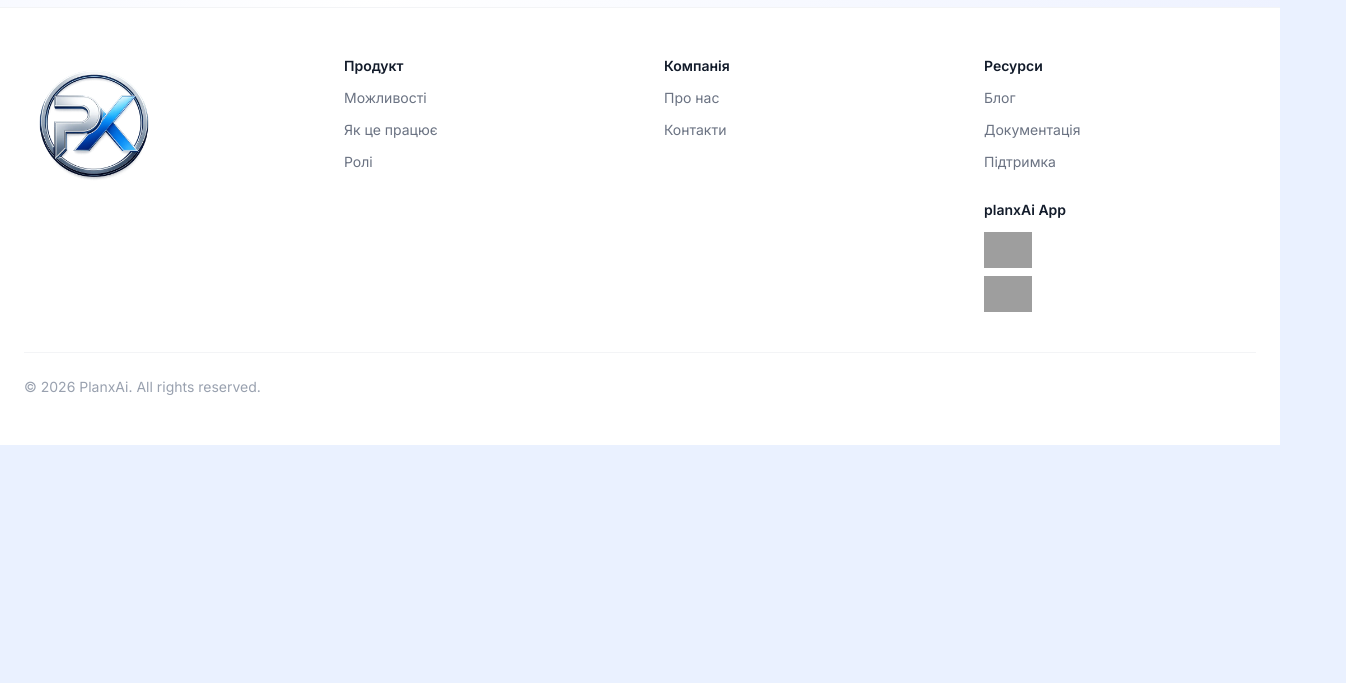
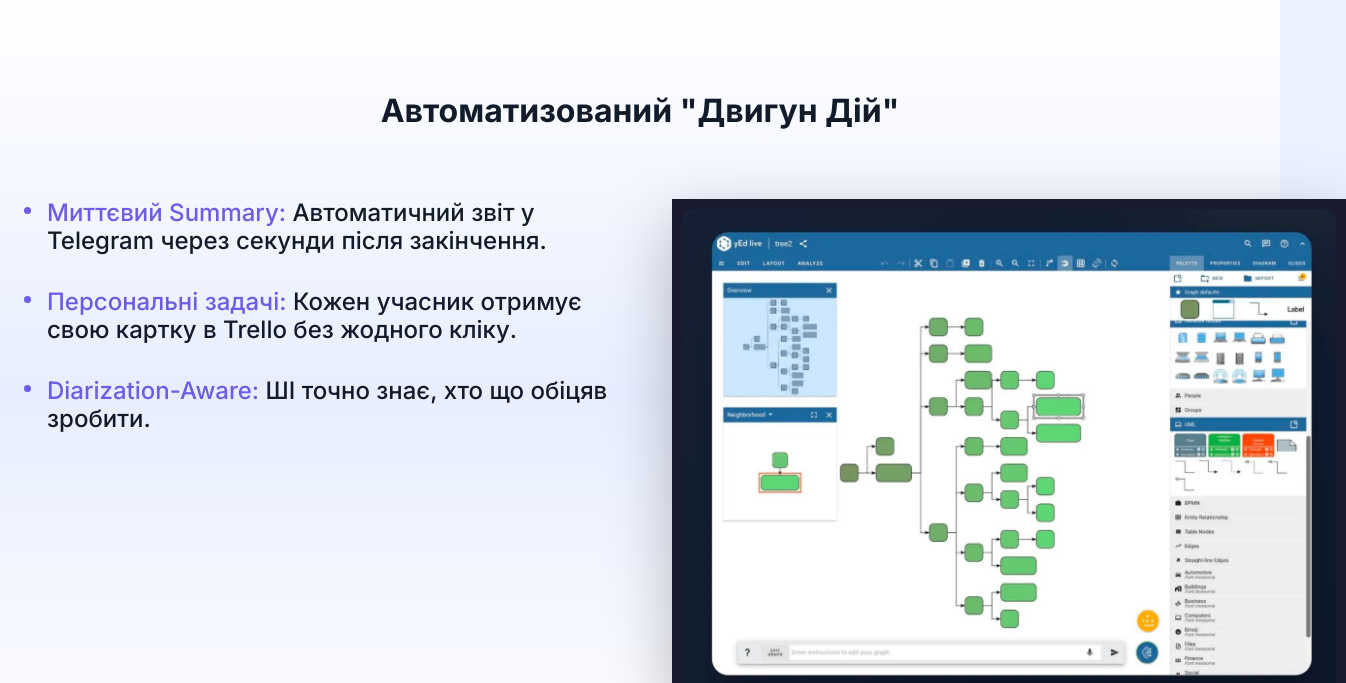
Before and after one commit to Ded-Goit/plan_xai, a Next.js app: page /ai-meeting in a window 1280 px wide. Shown: the part 1217-1900 px from the top of the page, 1346 px wide, since content can reach past the window. Before the commit the page ends 1662 px from the top, so only its background shows below. Built offline with nearby package versions, Linux system fonts and the light colour scheme; grey boxes are pictures that could not be loaded; a web font is replaced by a local one.

Commit message:
feat: add engine section to ai-meeting page

```diff
--- a/src/app/ai-meeting/page.tsx
+++ b/src/app/ai-meeting/page.tsx
@@ -2,6 +2,8 @@ import { Header } from "@/components/layout/header";
 import { Footer } from "@/components/layout/footer";
 import { AiMeetingHero } from "@/components/sections/ai-meeting/ai-meeting-hero";
 import { AiMeetingChaos } from "@/components/sections/ai-meeting/ai-meeting-chaos";
+import { AiMeetingEngine } from "@/components/sections/ai-meeting/ai-meeting-engine";
+
 
 export default function AiMeetingPage() {
   return (
@@ -10,6 +12,8 @@ export default function AiMeetingPage() {
       <main>
         <AiMeetingHero />
         <AiMeetingChaos />
+        <AiMeetingEngine />
+
       </main>
       <Footer />
     </>
--- a/src/components/sections/ai-meeting/ai-meeting-chaos.tsx
+++ b/src/components/sections/ai-meeting/ai-meeting-chaos.tsx
@@ -13,7 +13,7 @@ export function AiMeetingChaos() {
   return (
     <section className="py-[100px] px-6"
       style={{
-        background: 'linear-gradient(135deg, #EEF2FF 0%, #ffffff 50%, #EEF2FF 100%)',
+        background: 'linear-gradient(180deg, #ffffff 0%, #E8EEFF 50%, #ffffff 100%)',
       }}
     >
       <div className="max-w-7xl mx-auto">
--- /dev/null
+++ b/src/components/sections/ai-meeting/ai-meeting-engine.tsx
@@ -0,0 +1,74 @@
+export function AiMeetingEngine() {
+  const items = [
+    {
+      title: "Миттєвий Summary",
+      description: "Автоматичний звіт у Telegram через секунди після закінчення.",
+    },
+    {
+      title: "Персональні задачі",
+      description: "Кожен учасник отримує свою картку в Trello без жодного кліку.",
+    },
+    {
+      title: "Diarization-Aware",
+      description: "ШІ точно знає, хто що обіцяв зробити.",
+    },
+  ];
+
+  return (
+    <section
+      className="px-6"
+      style={{
+        background: 'linear-gradient(180deg, #ffffff 0%, #E8EEFF 50%, #ffffff 100%)',
+        paddingTop: '80px',
+        paddingBottom: '80px',
+      }}
+    >
+      <div className="max-w-7xl mx-auto">
+
+        <h2 className="text-center text-[32px] font-bold text-[#121B2A] mb-16">
+          Автоматизований "Двигун Дій"
+        </h2>
+
+        <div className="grid grid-cols-2 gap-16 items-start">
+
+          {/* Left — list */}
+            <div className="flex flex-col" style={{ gap: '33px' }}>
+            {items.map((item) => (
+                <div key={item.title} className="flex items-start gap-4">
+                <span
+                    className="mt-2 flex-shrink-0 rounded-full bg-[#6C5CE7]"
+                    style={{ width: '7px', height: '7px' }}
+                />
+                <p style={{ fontFamily: 'var(--font-family)', fontWeight: 500, fontSize: '24px', lineHeight: '117%' }} className="text-[#121B2A]">
+                    <span className="text-[#6C5CE7]">{item.title}:</span>{" "}
+                    {item.description}
+                </p>
+                </div>
+            ))}
+            </div>
+
+          {/* Right — device mockup frame */}
+          <div
+            className="overflow-hidden"
+            style={{
+                width: '674px',
+                height: '504px',
+                background: '#1a1a2e',
+                padding: '10px',
+                boxShadow: '0 20px 60px rgba(0,0,0,0.25)',
+            }}
+          >
+            <div className="rounded-[12px] overflow-hidden">
+              <img
+                src="/images/chart.webp"
+                alt="Engine"
+                className="w-full object-cover"
+              />
+            </div>
+          </div>
+
+        </div>
+      </div>
+    </section>
+  );
+}
```
